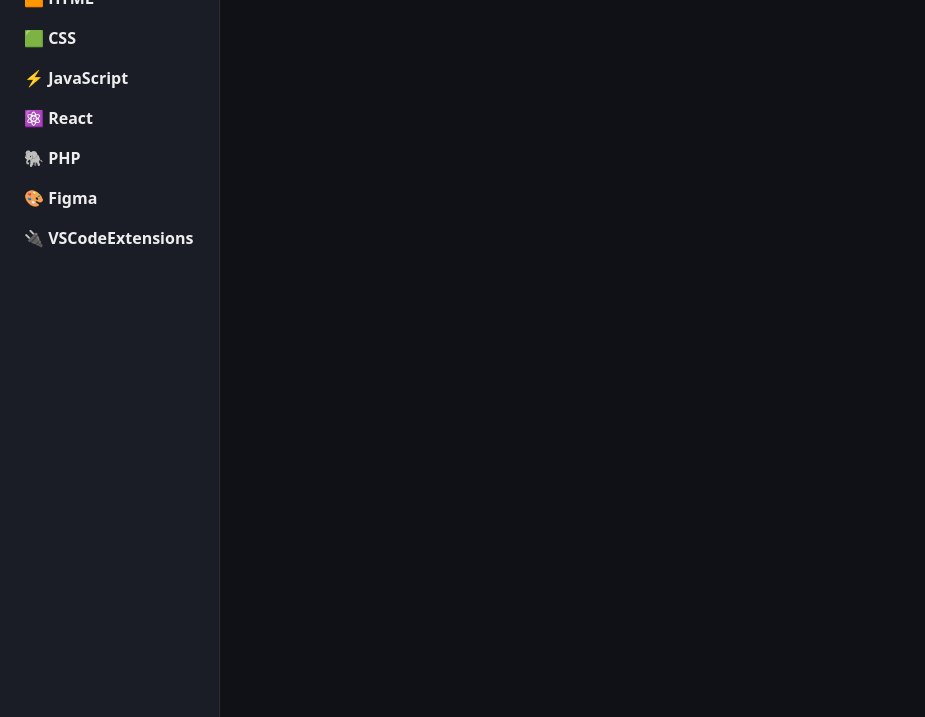
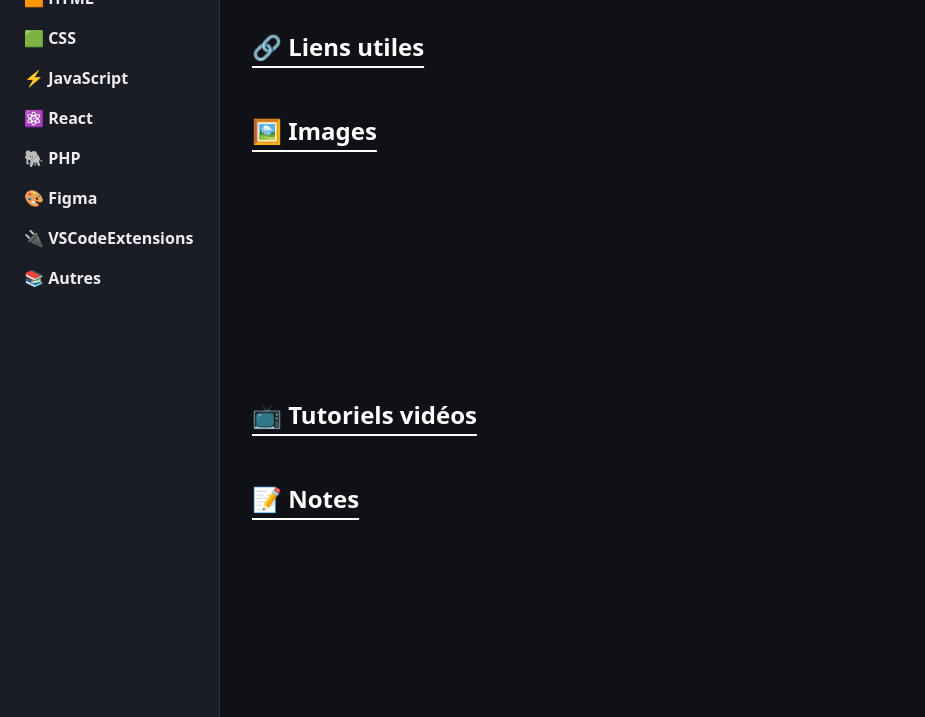
Before and after one commit to Azur-tsx/dev-hub, a plain HTML site: page index.html in a window 1280 px wide. Shown: the part 83-800 px from the top of the page, without its empty margins (0-925 px from the left). Drawn offline with Linux system fonts and the light colour scheme.

Commit message:
added notes

```diff
--- a/app.js
+++ b/app.js
@@ -1,55 +1,65 @@
-// app.js
+let currentCat = null
 
-let currentCat = null;
-
-const categoryList = document.getElementById("categoryList");
-const currentCategory = document.getElementById("currentCategory");
-const linksSection = document.querySelector("section:nth-of-type(1)");
-const imagesSection = document.querySelector("section:nth-of-type(2)");
-const videosSection = document.querySelector("section:nth-of-type(3)");
-const notesSection = document.querySelector("section:nth-of-type(4)");
-const linksContainer = document.getElementById("links");
-const imagesContainer = document.getElementById("images");
-const videosContainer = document.getElementById("videos");
+const categoryList = document.getElementById("categoryList")
+const currentCategory = document.getElementById("currentCategory")
+const linksSection = document.querySelector("section:nth-of-type(1)")
+const imagesSection = document.querySelector("section:nth-of-type(2)")
+const videosSection = document.querySelector("section:nth-of-type(3)")
+const notesSection = document.querySelector("section:nth-of-type(4)")
+const linksContainer = document.getElementById("links")
+const imagesContainer = document.getElementById("images")
+const videosContainer = document.getElementById("videos")
+const notesContainer = document.getElementById("notes")
 
 function loadCategory(cat) {
-    if (currentCat === cat) return;
-    currentCat = cat;
+    if (currentCat === cat) return
+    currentCat = cat
 
-    const data = resources[cat];
-    currentCategory.textContent = resources[cat].icon + " " + cat;
+    const data = resources[cat]
+    currentCategory.textContent = resources[cat].icon + " " + cat
 
-    if (linksContainer) linksSection.style.display = "block";
-    console.log(linksContainer)
-    imagesSection.style.display = "block";
-    videosSection.style.display = "block";
-    notesSection.style.display = "block";
+    linksSection.style.display = "none"
+    imagesSection.style.display = "none"
+    videosSection.style.display = "none"
+    notesSection.style.display = "none"
 
+    if (data.links && data.links.length > 0) {
         linksContainer.innerHTML = data.links
             .map(link => `<a href="${link.url}" target="_blank">
         <strong>${link.title}</strong>
         ${link.description ? `<p style="margin: 0.3em 0 0; font-size: 0.9em; color: #ccc;">${link.description}</p>` : ""}
       </a>`)
-        .join("");
+            .join("")
+        linksSection.style.display = "block"
+    }
 
+    if (data.images && data.images.length > 0) {
         imagesContainer.innerHTML = data.images
             .map(src => `<a href="${src}" target="_blank"><img src="${src}" alt="Image de ${cat}" /></a>`)
-        .join("");
+            .join("")
+        imagesSection.style.display = "block"
+    }
 
+    if (data.videos && data.videos.length > 0) {
         videosContainer.innerHTML = data.videos
             .map(src => `<iframe src="${src}" allowfullscreen></iframe>`)
-        .join("");
+            .join("")
+        videosSection.style.display = "block"
     }
 
-// Masquer les sections au départ
-linksSection.style.display = "none";
-imagesSection.style.display = "none";
-videosSection.style.display = "none";
-notesSection.style.display = "none";
+    if (data.notes && data.notes.length > 0) {
+        notesContainer.innerHTML = data.notes
+            .map(note => `<p>${note}</p>`)
+            .join("")
+        notesSection.style.display = "block"
+    }
+}
+
+console.log(notesSection)
 
 Object.keys(resources).forEach(cat => {
-    const li = document.createElement("li");
-    li.textContent = resources[cat].icon + " " + cat;
-    li.onclick = () => loadCategory(cat);
-    categoryList.appendChild(li);
-});
+    const li = document.createElement("li")
+    li.textContent = resources[cat].icon + " " + cat
+    li.onclick = () => loadCategory(cat)
+    categoryList.appendChild(li)
+})
--- a/index.html
+++ b/index.html
@@ -38,7 +38,7 @@
 
             <section class="section">
                 <h2>📝 Notes</h2>
-                <textarea id="notes" placeholder="Ajouter vos notes ici..." rows="6"></textarea>
+                <div id="notes" class="notes"></div>
             </section>
         </main>
     </div>
--- a/resources.js
+++ b/resources.js
@@ -9,7 +9,9 @@
             "./assets/HTML/html_semantique.png"
         ],
         videos: [
-            "https://www.youtube.com/embed/UB1O30fR-EE"
+        ],
+        notes: [
+            "HTML est le langage de balisage standard pour créer des pages Web. Il fournit la structure de base d'un document Web, qui est ensuite améliorée et modifiée par d'autres technologies telles que CSS et JavaScript."
         ]
     },
     CSS: {
@@ -22,7 +24,6 @@
             "https://developer.mozilla.org/static/img/opengraph-logo.72382e605ce3.png"
         ],
         videos: [
-            "https://www.youtube.com/embed/yfoY53QXEnI"
         ]
     },
     JavaScript: {
@@ -35,7 +36,6 @@
             "https://upload.wikimedia.org/wikipedia/commons/6/6a/JavaScript-logo.png"
         ],
         videos: [
-            "https://www.youtube.com/embed/PkZNo7MFNFg"
         ]
     },
     React: {
@@ -48,7 +48,6 @@
             "https://upload.wikimedia.org/wikipedia/commons/a/a7/React-icon.svg"
         ],
         videos: [
-            "https://www.youtube.com/embed/bMknfKXIFA8"
         ]
     },
     PHP: {
@@ -61,7 +60,6 @@
             "https://www.php.net/images/logos/php-logo.svg"
         ],
         videos: [
-            "https://www.youtube.com/embed/8n8fX2g0v4E"
         ]
     },
     Figma: {
@@ -74,7 +72,6 @@
             "https://www.figma.com/favicon.ico"
         ],
         videos: [
-            "https://www.youtube.com/embed/4W4Z2g0v4E"
         ]
     },
     VSCodeExtensions: {
@@ -89,7 +86,22 @@
             "https://code.visualstudio.com/assets/favicon.ico"
         ],
         videos: [
-            "https://www.youtube.com/embed/ifTF3ags0XI"
+        ]
+    },
+    Autres: {
+        icon: "📚",
+        links: [
+            { title: "Stack Overflow", url: "https://stackoverflow.com/", description: "Forum de questions/réponses pour les développeurs" },
+            {
+                "title": "Josh W. Comeau – Tutorials",
+                "url": "https://www.joshwcomeau.com/",
+                "description": "Articles pédagogiques et approfondis sur le JavaScript moderne, le CSS avancé, l'accessibilité et l'expérience utilisateur"
+            }
+        ],
+        images: [
+            "https://upload.wikimedia.org/wikipedia/commons/8/83/Stack_Overflow_icon.svg"
+        ],
+        videos: [
         ]
     }
 };
--- a/style.css
+++ b/style.css
@@ -146,6 +146,10 @@
     gap: 1rem;
 }
 
+#links a {
+    max-width: 300px;
+}
+
 #images {
     min-height: 200px;
 }
```
Lines whose indentation alone changed are shown as unchanged.
